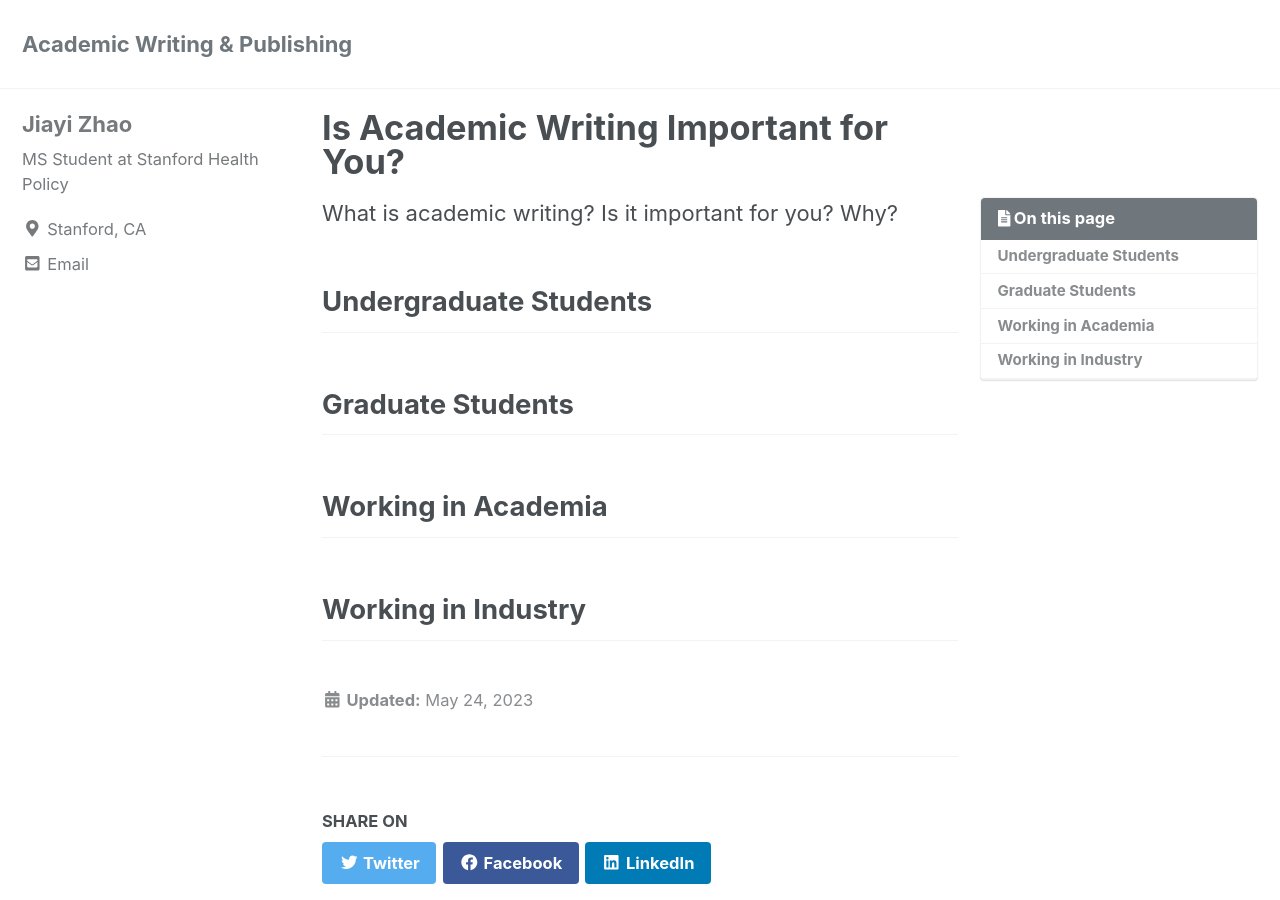
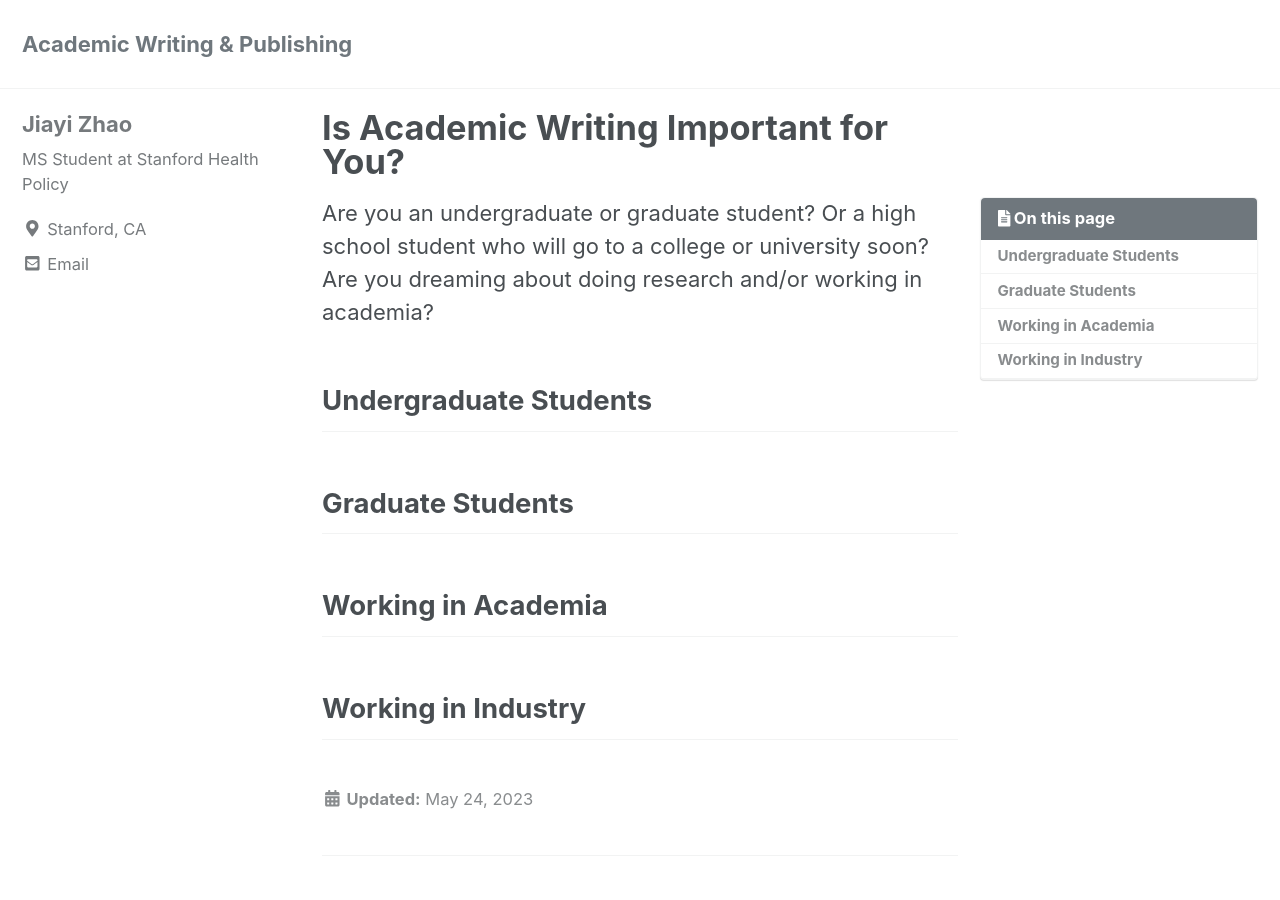
Before and after one commit to maryzhao0111/255_project, a Jekyll site: the page built from _posts/2023-05-24-e-introduction.md, in a window 1280 px wide and 900 px high. Built offline with Jekyll 4.4.1, drawn with Linux system fonts in a browser that asks for light colours; cached includes are drawn as plain includes; nearby versions of some CDN libraries; a script that is not in the unit is left out.

Commit message:
Update 2023-05-24-e-introduction.md

```diff
--- a/_posts/2023-05-24-e-introduction.md
+++ b/_posts/2023-05-24-e-introduction.md
@@ -8,7 +8,7 @@ toc: true
 toc_sticky: true
 ---
 
-What is academic writing? Is it important for you? Why?
+Are you an undergraduate or graduate student? Or a high school student who will go to a college or university soon? Are you dreaming about doing research and/or working in academia?
 
 ## Undergraduate Students
 
```
